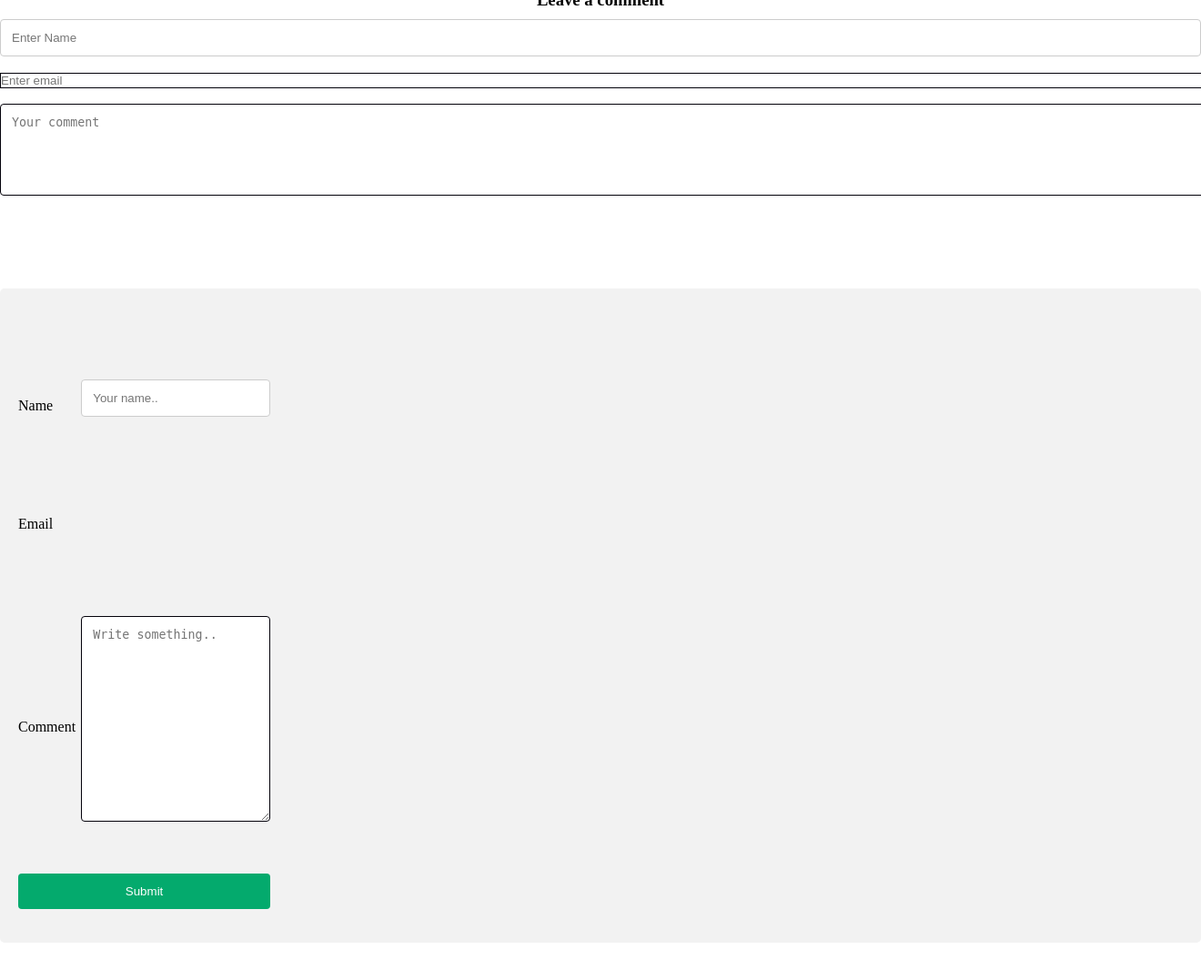
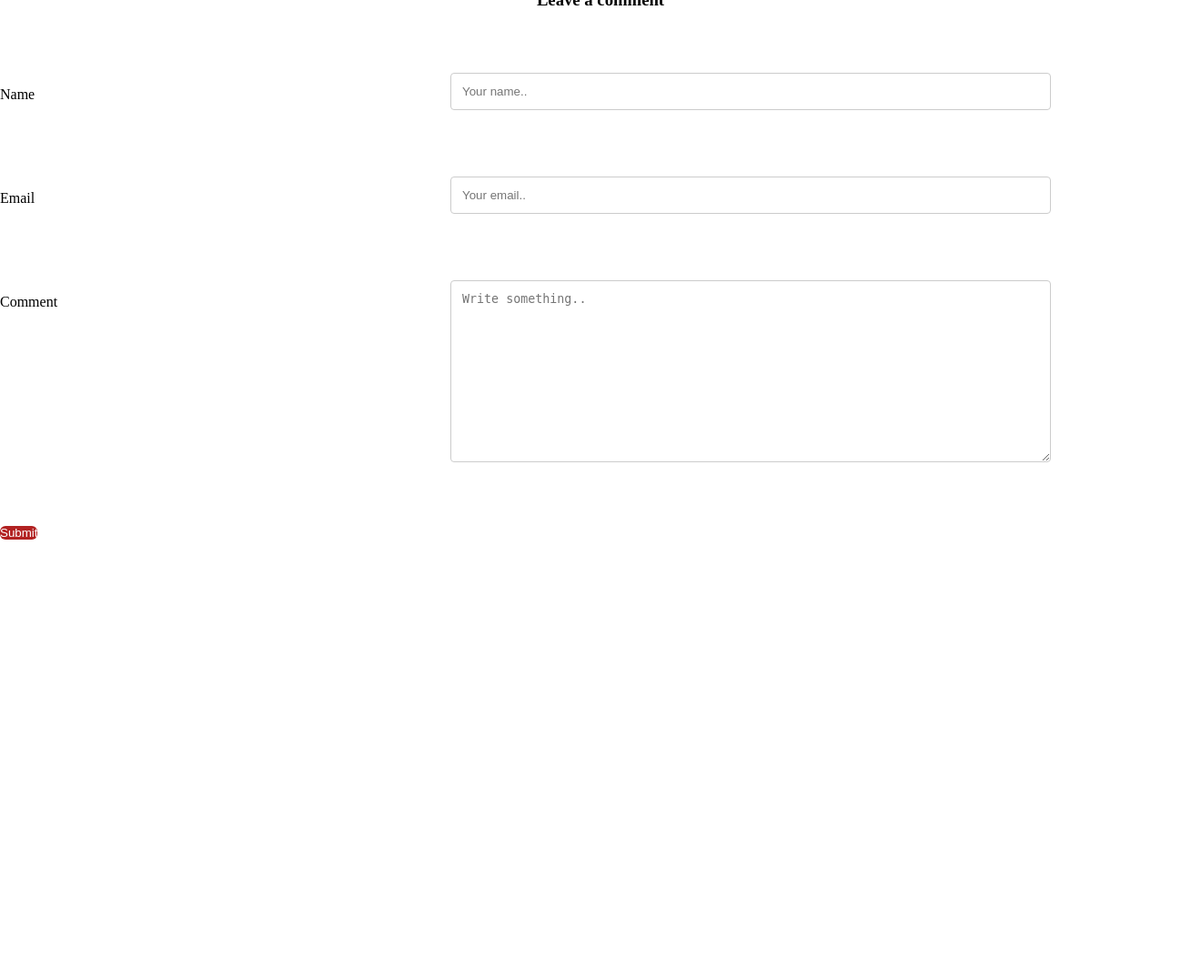
Before and after one commit to jeevana-priya/Recycleblog_Web, a Flask app: page /blog in a window 1320 px wide; the page is wider, and only the part inside the window is pictured. Shown: the part 1361-2427 px from the top of that part at 91% size. After the commit the page ends 1954 px from the top of that part, so only its background shows below. Run offline with Flask 2, Linux system fonts and the light colour scheme; some libraries are stand-ins or nearby versions.

Commit message:
my first commit

```diff
--- a/static/CSS/style.css
+++ b/static/CSS/style.css
@@ -207,7 +207,7 @@ h1{
     font-weight:600 ;
 }
 p{
-    color:rgb(155, 63, 46);
+    color:rgb(117, 54, 17);
     font-size: 14px;
     font-weight: 300;
     line-height: 22px;
@@ -266,35 +266,7 @@ h1{
     display:flex ;
     justify-content: space-between;
 }
-.comment-box{
-    flex-basis: 48%;
-    margin-bottom: 30px;
-}
-.comment-box div{
-    display: flex;
-    align-items: center;
-    margin-top: 40px;
-}
-.comment-box div .fa{
-    font-size: 28px;
-    color:#f44333;
-    margin: 10px;
-    margin-right: 30px;
-}
-.comment-box div h3{
-    font-size: 20px;
-    color:#555;
-    font-weight: 400;
-    margin-bottom: 5px;
-}
-.comment-box input, .comment-box textarea{
-    width:100%;
-    padding: auto;
-    margin-bottom: 17px;
-    outline: none;
-    border: 1px solid rgb(3, 1, 10);
-    box-sizing: content-box;
-}
+
 input[type=text], select, textarea{
     width: 100%;
     padding: 12px;
@@ -310,36 +282,31 @@ input[type=text], select, textarea{
     display: inline-block;
   }
 
-  /* Style the submit button */
   input[type=submit] {
-    background-color: #04AA6D;
+    background-color: #B22222;
     color: white;
-    padding: 12px 20px;
+    padding: auto;
     border: none;
-    border-radius: 4px;
+    border-radius: 6px;
     cursor: pointer;
-    float: right;
+    float: left;
   }
 
-  /* Style the container */
-  .container {
-    border-radius: 5px;
-    background-color: #f2f2f2;
-    padding: 20px;
+  input[type=submit]:hover {
+    background-color: #B22222;
   }
 
-  /* Floating column for labels: 25% width */
+
   .col-25 {
     float: left;
     width: 25%;
     margin-top: 6px;
   }
 
-  /* Floating column for inputs: 75% width */
   .col-75 {
-    float: left;
-    width: 75%;
-    margin-top: 6px;
+    float: center;
+    width: 50%;
+    margin-top: 3px;
   }
 
   /* Clear floats after the columns */
@@ -356,6 +323,7 @@ input[type=text], select, textarea{
       margin-top: 0;
     }
   }
+
 /*------contact----*/
 .contact-us{
     width: 80%;
--- a/templates/blog.html
+++ b/templates/blog.html
@@ -66,15 +66,6 @@
     <section>
         <div class="comment-box">
             <h3>Leave a comment</h3>
-            <form action="/" class="comment-form">
-                <input type="text" name="name" placeholder="Enter Name">
-                <input type="email" name="email" placeholder="Enter email">
-                <textarea rows='5' name="comment" placeholder="Your comment"></textarea>
-                <button type="submit" class="hero-btn red-btn">Post comment</button>
-
-
-            </form>
-            <div class="container">
                 <form action="action_page.php">
                   <div class="row">
                     <div class="col-25">
@@ -89,6 +80,9 @@
                     <div class="col-25">
                       <label for="email">Email</label>
                     </div>
+                    <div class="col-75">
+                        <input type="text" id="email" name="email" placeholder="Your email..">
+                      </div>
                   </div>
                   <div class="row">
                     <div class="col-25">
@@ -103,7 +97,6 @@
                   </div>
                 </form>
               </div>
-        </div>
         </section>
 
 <!---javaScript for Menu----->
```
